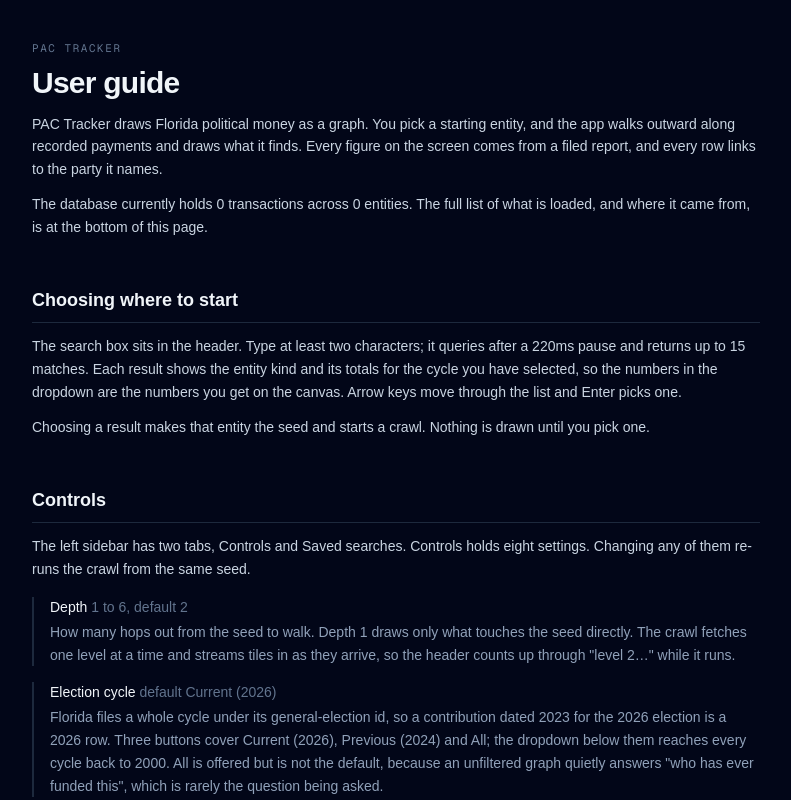
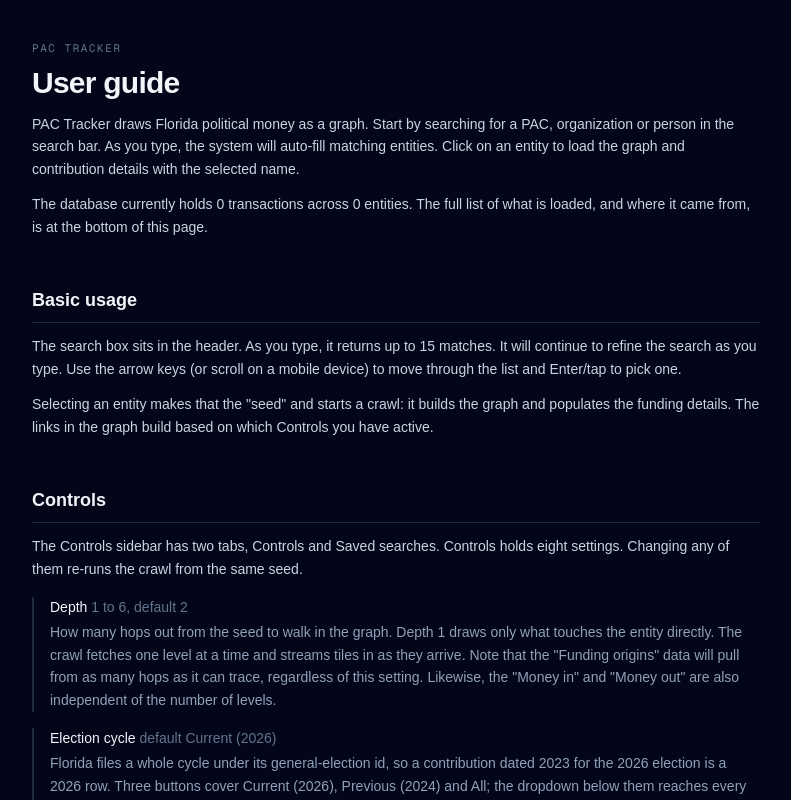
Before and after one commit to mydataismydata/PAC-Tracker, a Next.js app: page /guide in a window 1280 px wide. Shown: the whole page, without its empty margins (244-1035 px from the left). Built offline with nearby package versions, Linux system fonts and the light colour scheme; no server answers; the database is empty.

Commit message:
Removed AI slop on User guide page

```diff
--- a/src/app/guide/page.tsx
+++ b/src/app/guide/page.tsx
@@ -89,9 +89,7 @@ export default async function GuidePage() {
         <h1 className="mt-2 text-3xl font-semibold tracking-tight">User guide</h1>
 
         <P>
-          PAC Tracker draws Florida political money as a graph. You pick a starting entity, and
-          the app walks outward along recorded payments and draws what it finds. Every figure on
-          the screen comes from a filed report, and every row links to the party it names.
+          PAC Tracker draws Florida political money as a graph. Start by searching for a PAC, organization or person in the search bar. As you type, the system will auto-fill matching entities. Click on an entity to load the graph and contribution details with the selected name.
         </P>
         <P>
           The database currently holds {totalTxns.toLocaleString()} transactions across{' '}
@@ -100,71 +98,60 @@ export default async function GuidePage() {
         </P>
 
         {/* ---------------------------------------------------------- start */}
-        <H2>Choosing where to start</H2>
+        <H2>Basic usage</H2>
         <P>
-          The search box sits in the header. Type at least two characters; it queries after a
-          220ms pause and returns up to 15 matches. Each result shows the entity kind and its
-          totals for the cycle you have selected, so the numbers in the dropdown are the numbers
-          you get on the canvas. Arrow keys move through the list and Enter picks one.
+          The search box sits in the header. As you type, it returns up to 15 matches. It will continue to refine the search as you type. Use the arrow keys (or scroll on a mobile device) to move through the list and Enter/tap to pick one.
         </P>
         <P>
-          Choosing a result makes that entity the seed and starts a crawl. Nothing is drawn until
-          you pick one.
+          Selecting an entity makes that the &quot;seed&quot; and starts a crawl: it builds the graph and populates the funding details. The links in the graph build based on which Controls you have active.
         </P>
 
         {/* ------------------------------------------------------- controls */}
         <H2>Controls</H2>
         <P>
-          The left sidebar has two tabs, Controls and Saved searches. Controls holds eight
+          The Controls sidebar has two tabs, Controls and Saved searches. Controls holds eight
           settings. Changing any of them re-runs the crawl from the same seed.
         </P>
 
         <Setting name="Depth" meta="1 to 6, default 2">
-          How many hops out from the seed to walk. Depth 1 draws only what touches the seed
-          directly. The crawl fetches one level at a time and streams tiles in as they arrive, so
-          the header counts up through &quot;level 2…&quot; while it runs.
+          How many hops out from the seed to walk in the graph. Depth 1 draws only what touches the entity
+          directly. The crawl fetches one level at a time and streams tiles in as they arrive. Note that the &quot;Funding origins&quot; data will pull from as many hops as it can trace, regardless of this setting. Likewise, the &quot;Money in&quot; and &quot;Money out&quot; are also independent of the number of levels.
         </Setting>
 
         <Setting name="Election cycle" meta={`default Current (${CURRENT_CYCLE.label})`}>
           Florida files a whole cycle under its general-election id, so a contribution dated 2023
           for the {CURRENT_CYCLE.label} election is a {CURRENT_CYCLE.label} row. Three buttons
           cover Current ({CURRENT_CYCLE.label}), Previous ({PREVIOUS_CYCLE.label}) and All; the
-          dropdown below them reaches every cycle back to 2000. All is offered but is not the
-          default, because an unfiltered graph quietly answers &quot;who has ever funded this&quot;,
-          which is rarely the question being asked.
+          dropdown below them reaches every cycle back to 2000. Select &quot;All&quot; to see connections for all available history.
         </Setting>
 
         <Setting name="Direction" meta="default Both">
-          Up follows money into the entity. Down follows money out of it. Both does each.
+          &quot;Up&quot; follows money into the entity. &quot;Down&quot; follows money out of it. &quot;Both&quot; draws the graph showing both inbound and outbound links.
         </Setting>
 
         <Setting name="Link mode" meta="default Direct links only">
-          <p>What counts as a connection worth following:</p>
+          <p>What connections are drawn in the graph:</p>
           <ul className="mt-2 space-y-2">
             <li>
               <span className="text-slate-200">Direct links only</span> follows the
-              committee-to-committee chain and leaves individual and corporate donors out, which
-              keeps the political money path readable.
+              committee-to-committee chain and leaves individual and corporate donors out.
             </li>
             <li>
-              <span className="text-slate-200">Include donor links</span> also pulls in the donors
-              feeding each committee reached. That is the full funding base and a much larger
-              graph.
+              <span className="text-slate-200">Include donor links</span> pulls committee-to-committee and also pulls in the donors
+              feeding each committee. That is the full funding base and a much larger graph.
             </li>
             <li>
-              <span className="text-slate-200">Registration links</span> hops on shared officers
+              <span className="text-slate-200">Registration links</span> creates links based on shared officers
               instead of money: every committee naming the same chair or treasurer. It reaches
               committees with no payment between them, then draws the money that does move inside
-              that network. Dashed lines in this mode are paperwork, not payments.
+              that network.
             </li>
           </ul>
           <p className="mt-2">
             Switching to Registration raises Max per node from 25 to 200, and switching away
             lowers it again. The cap means different things in each mode: on money it trims a tail
             of small donors, but on registration every hop is a co-registered committee, so 25
-            would show a quarter of a network and look complete. One Tallahassee treasurer is
-            named on 103 committees. The retuned value is written into the visible field rather
-            than applied behind your back, so you can see it and override it.
+            would show a fraction of some networks and look complete.
           </p>
         </Setting>
 
@@ -175,19 +162,18 @@ export default async function GuidePage() {
 
         <Setting name="Max per node" meta="1 to 200, default 25">
           How many connections to follow out of each entity reached. Connections are taken largest
-          first, so raising this adds smaller money rather than different money.
+          first, so raising this adds smaller money rather than different money. Increasing this setting is most useful for the largest PACs, more than ones with numerous small donors.
         </Setting>
 
         <Setting name="From date / To date" meta="default unset">
           Restricts the crawl to transactions dated inside the window. This is the transaction
-          date, which is not the same filter as the cycle: a 2026-cycle contribution can be dated
-          2023.
+          date, which is not the same filter as the cycle, which comes from the filing.
         </Setting>
 
         <Setting name="Node ceiling" meta="50 to 3000, default 600">
           A hard stop on graph size. When a crawl hits it, an amber
           &quot;capped at N nodes&quot; badge appears in the header, so a truncated graph is never
-          presented as a complete one.
+          presented as a complete one. This is strictly for performance and display reasons. The numbers shown in the detail panel always represent the full data set, regardless of how many links are drawn on the graph.
         </Setting>
 
         {/* --------------------------------------------------------- canvas */}
@@ -229,7 +215,7 @@ export default async function GuidePage() {
             that tile and the ones it trades with is dimmed, and the Details panel fills.
           </li>
           <li>
-            <span className="text-slate-100">Double-click a tile</span> to re-root the crawl
+            <span className="text-slate-100">Double-click a tile</span> to re-center the crawl
             there.
           </li>
           <li>
@@ -273,19 +259,17 @@ export default async function GuidePage() {
         {/* ---------------------------------------------------------- detail */}
         <H2>The Details panel</H2>
         <P>
-          The right pane fills when you select an entity. On a phone it is the Detail tab at the
-          bottom of the screen.
+          The right pane fills when you select an entity.
         </P>
         <P>
-          The top of the panel names the entity, its kind, the office it seeks, its city, and
-          whether the committee is closed. Under that, its officers. Each officer name opens that
-          person along with everything their committees raised. The ×N beside a name counts the
-          committees they appear on; names on 25 or more are greyed out, since a treasurer of
-          record on 100 committees says little about any one of them.
+          The Details panel shows the entity, its kind, the office it seeks, its city, and
+          whether the committee is open or closed. For committees, it displays its officers. Each officer name opens that
+          person along with everything their committees raised. The number beside an officer&#apos;s name counts the
+          committees they appear on. &quot;Re-center crawl here&quot; re-roots the graph on this entity; it is absent for officers, who are not crawlable entities.
         </P>
         <P>
-          The Received and Given tiles are buttons. Clicking one filters the list below to that
-          direction. Received counts distinct sources, Given counts recipients. Re-center crawl
+          The Received and Given tiles are buttons. Clicking one filters the list of transactions below to that
+          direction.Re-center crawl
           here re-roots the graph on this entity; it is absent for officers, who are not crawlable
           entities.
         </P>
@@ -300,13 +284,13 @@ export default async function GuidePage() {
           mailing address as filed. Sorted newest first by default.
         </Setting>
         <Setting name="Funding origins" meta="described in the next section">
-          Follows the money past committee-to-committee transfers to whoever originated it.
+          Follows the money past committee-to-committee transfers to whoever originated it. This does a percentage calculation from donors to determine the actual amount passed through each connected committee. For example, if Trulieve donated $100,000 out of $200,000 to a PAC (50% of its funding), then money coming from that PAC will show 50% of the donation coming from Trulieve.
         </Setting>
 
         <H3>Filtering and export</H3>
         <P>
           Money in, Money out and Both set the direction. The text box filters by counterparty
-          name. The sort offers Largest first, Most recent and Name A to Z, plus Most transactions
+          name. Sort offers Largest first, Most recent and Name A to Z, plus Most transactions
           on the By party tab. Switching tabs resets the sort to that tab&apos;s default, and a
           sort you pick by hand survives until you change tabs again.
         </P>
@@ -320,7 +304,7 @@ export default async function GuidePage() {
         <P>
           Export CSV writes the current tab for the current filters. Every row in every tab links
           to the party it names, including individual transactions, and a dot marks the parties
-          already drawn on the canvas.
+          already drawn on the canvas. Click on the entity to show it on the graph, however, the entity may not show up on the graph if the Controls settings are hiding it (for example, if &quot;Donor links&quot; are not selected, clicking on a donor will not show in the graph.)
         </P>
 
         {/* --------------------------------------------------------- origins */}
@@ -343,8 +327,7 @@ export default async function GuidePage() {
         <P>
           Attribution is pro-rata, because money in an account is fungible. A conduit that took
           $1M and passed on $100k passed on 10% of each of its own sources. That is a claim about
-          proportions of a pool, not about the route a particular dollar took, and the panel says
-          so under the bars.
+          proportions of a pool, not about the route a particular dollar took.
         </P>
 
         <H3>How far it walks</H3>
@@ -386,14 +369,9 @@ export default async function GuidePage() {
           </li>
         </ul>
 
-        <H3>Why national pools sit apart</H3>
+        <H3>National pools</H3>
         <P>
-          One entity is currently marked as a national pool: the Republican State Leadership
-          Committee, which files IRS Form 8872 rather than reporting to Florida. Its own largest
-          funders are listed beneath it, up to 12 of them, as shares of that pool rather than of
-          your seed. The two figures cannot be multiplied together, because no filing states what
-          share of the pool came to Florida. Keeping the money in its own bar is what stops that
-          multiplication from looking reasonable.
+          National entities do not file the same data to the state of Florida. Since they usually have broader and unspecified funding, they are listed separately on the details, with an estimated breakdown of donor money. This tracker is not meant for Federal PACs, only state and county ones.
         </P>
 
         {/* --------------------------------------------------------- saved */}
@@ -479,20 +457,6 @@ export default async function GuidePage() {
         </ul>
 
         {/* --------------------------------------------------------- limits */}
-        <H2>Where the numbers stop being exact</H2>
-        <P>
-          The Florida feed states the cycle a transaction belongs to. The two county portals and
-          the IRS filings do not: county portals have no cycle field at all, and 8872 rows carry a
-          filing period that would split one national committee across four cycles nobody would
-          think to select. Both fall back to the cycle their date lands in, which puts a filing
-          made late in one cycle for the next election in the wrong bucket.
-        </P>
-        <P>
-          A crawl that hits the node ceiling or the per-node cap says so in the header. Funding
-          origins reports its long tail and its unresolved money as their own bars for the same
-          reason: the parts that did not resolve are visible instead of folded into the parts that
-          did.
-        </P>
 
         <p className="mt-12 border-t border-slate-800 pt-4 text-xs text-slate-600">
           Every figure traces to a filed report. Where this app infers something the filings do
```
